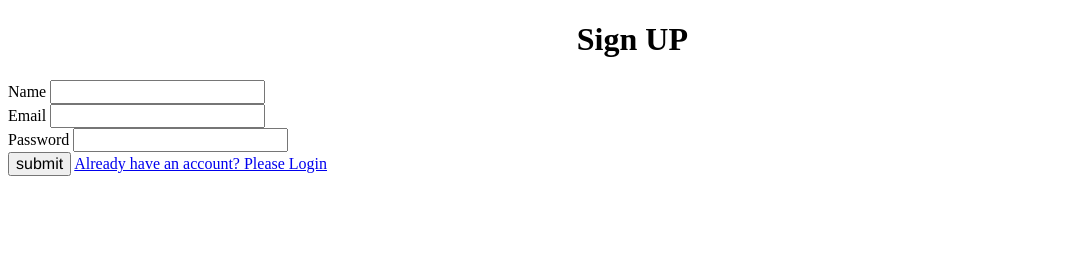
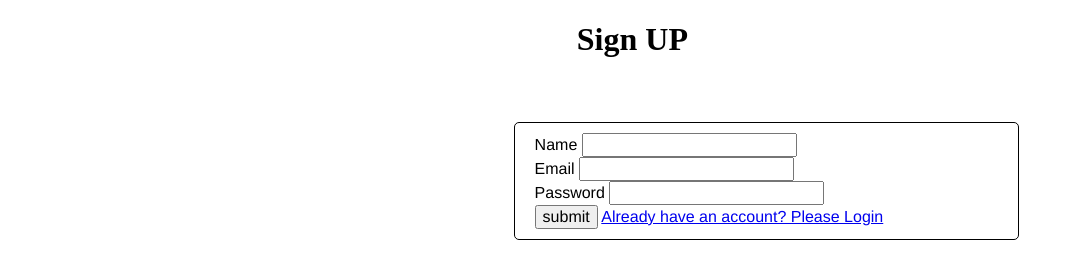
Before and after one commit to anandamayee126/UserAuthetication, a website: page frontend/signup.html in a window 1280 px wide. Shown: the whole page, without its empty margins (0-1074 px from the left). Drawn offline with nearby package versions, Linux system fonts and the light colour scheme.

Commit message:
some css added

```diff
--- a/frontend/login.js
+++ b/frontend/login.js
@@ -18,9 +18,6 @@ async function checkUser(e){
         alert('Done');
         window.location="login.html";
     }
-    else{
-        alert('Something went wrong... Please check');
-    }
 
     console.log('token',localStorage.getItem('token'));
 }
--- a/frontend/style.css
+++ b/frontend/style.css
@@ -17,3 +17,14 @@ input{
     font-size: medium;
     font-family: 'Franklin Gothic Medium', 'Arial Narrow', Arial, sans-serif;
 }
+#my-form{
+    margin-top: 5%;
+    margin-left: 40%;
+    margin-right: 20%;
+    font-size: medium;
+    font-family: 'Franklin Gothic Medium', 'Arial Narrow', Arial, sans-serif;
+    border: 1px solid black;
+    border-radius: 5px;
+    padding: 10px;
+    padding-left: 20px;
+}
```
